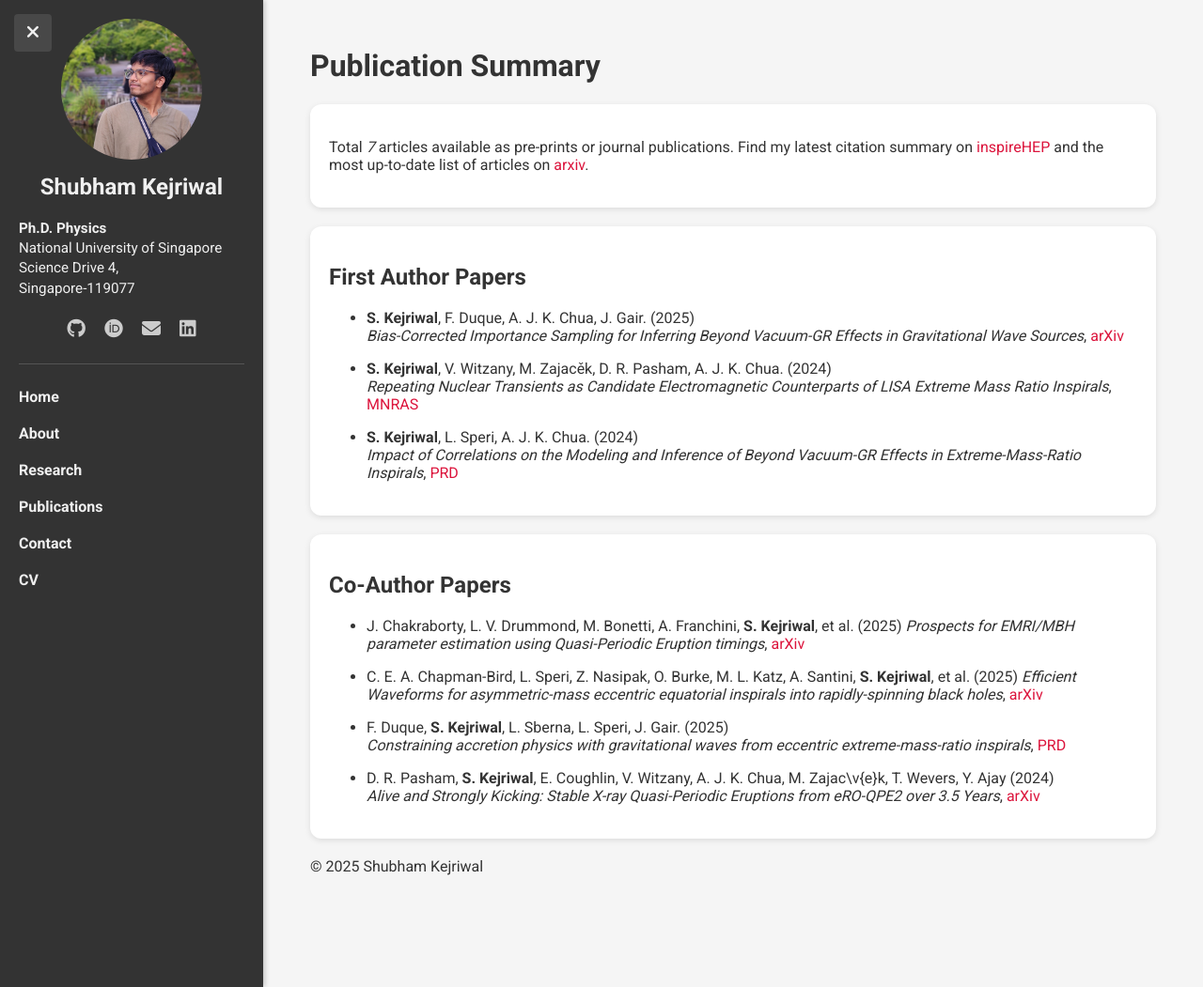
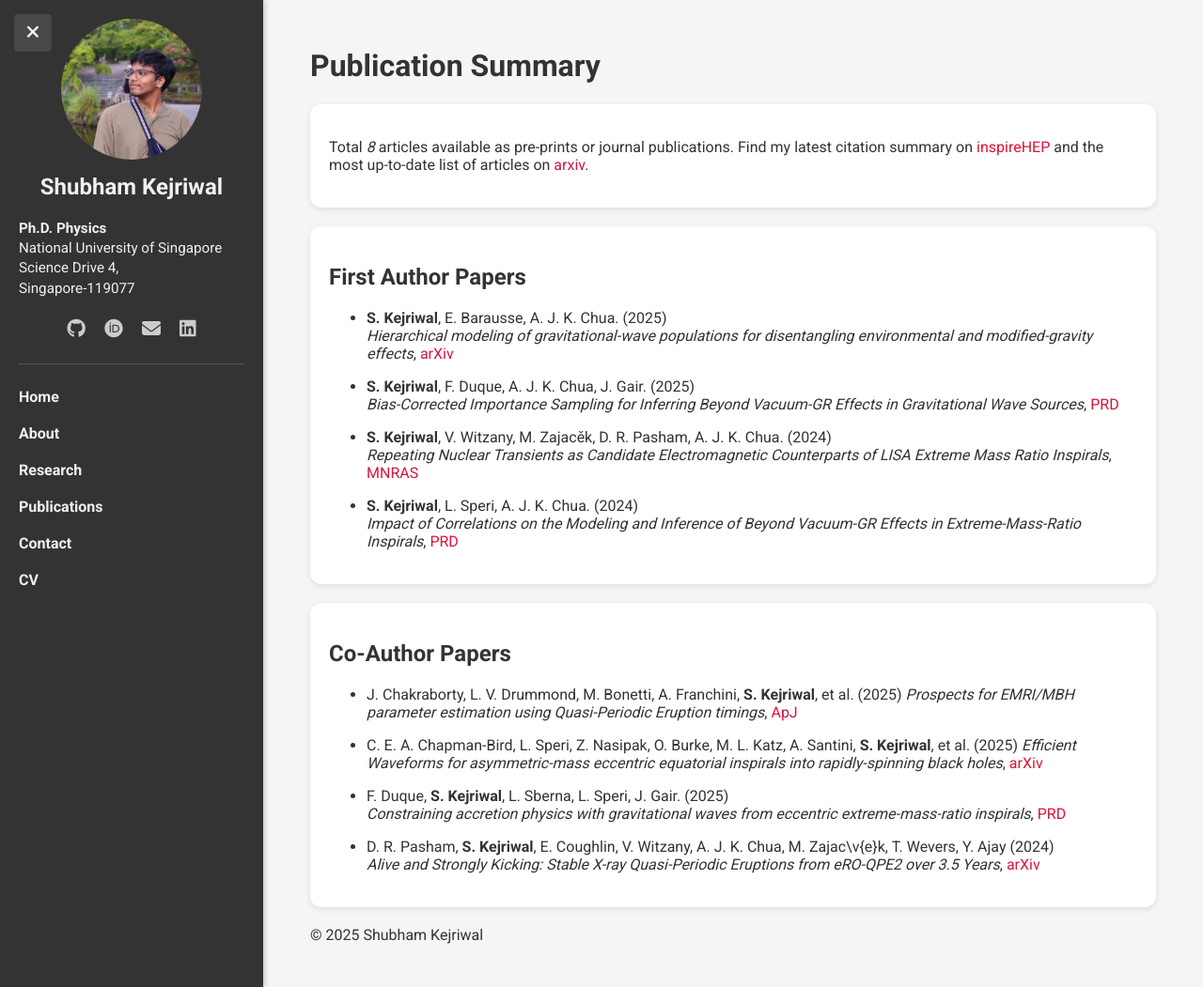
Before and after one commit to perturber/shubham, a Jekyll site: the page built from publications.md, in a window 1280 px wide and 1051 px high. Shown: the whole window at 94% size. Built offline with Jekyll 4.4.1, drawn with Linux system fonts in a browser that asks for light colours.

Commit message:
Add files via upload

```diff
--- a/publications.md
+++ b/publications.md
@@ -8,7 +8,7 @@ permalink: /publications/
 
 <div class="bubble" markdown="1">
 
-Total *7* articles available as pre-prints or journal publications. Find my latest citation summary on [inspireHEP](https://inspirehep.net/authors/2739234?ui-citation-summary=true) and the most up-to-date list of articles on [arxiv](https://arxiv.org/search/advanced?advanced=&terms-0-operator=AND&terms-0-term=Kejriwal%2C+Shubham&terms-0-field=author&classification-physics=y&classification-physics_archives=all&classification-include_cross_list=include&date-year=&date-filter_by=date_range&date-from_date=2023&date-to_date=&date-date_type=submitted_date&abstracts=show&size=50&order=-announced_date_first).
+Total *8* articles available as pre-prints or journal publications. Find my latest citation summary on [inspireHEP](https://inspirehep.net/authors/2739234?ui-citation-summary=true) and the most up-to-date list of articles on [arxiv](https://arxiv.org/search/advanced?advanced=&terms-0-operator=AND&terms-0-term=Kejriwal%2C+Shubham&terms-0-field=author&classification-physics=y&classification-physics_archives=all&classification-include_cross_list=include&date-year=&date-filter_by=date_range&date-from_date=2023&date-to_date=&date-date_type=submitted_date&abstracts=show&size=50&order=-announced_date_first).
 
 </div>
 
@@ -16,8 +16,11 @@ Total *7* articles available as pre-prints or journal publications. Find my late
 
 ## First Author Papers
 
+- **S. Kejriwal**, E. Barausse, A. J. K. Chua. (2025)
+    *Hierarchical modeling of gravitational-wave populations for disentangling environmental and modified-gravity effects*, [arXiv](https://arxiv.org/abs/2510.17398)
+
 - **S. Kejriwal**, F. Duque, A. J. K. Chua, J. Gair. (2025)
-    *Bias-Corrected Importance Sampling for Inferring Beyond Vacuum-GR Effects in Gravitational Wave Sources*, [arXiv](https://arxiv.org/abs/2503.01120)
+    *Bias-Corrected Importance Sampling for Inferring Beyond Vacuum-GR Effects in Gravitational Wave Sources*, [PRD](https://journals.aps.org/prd/abstract/10.1103/7f8h-w4yz)
 
 - **S. Kejriwal**, V. Witzany, M. Zajacěk, D. R. Pasham, A. J. K. Chua. (2024)
     *Repeating Nuclear Transients as Candidate Electromagnetic Counterparts of LISA Extreme Mass Ratio Inspirals*, [MNRAS](https://doi.org/10.1093/mnras/stae1599)
@@ -32,7 +35,7 @@ Total *7* articles available as pre-prints or journal publications. Find my late
 ## Co-Author Papers
 
 - J. Chakraborty, L. V. Drummond, M. Bonetti, A. Franchini, **S. Kejriwal**, et al. (2025)
-    *Prospects for EMRI/MBH parameter estimation using Quasi-Periodic Eruption timings*, [arXiv](https://arxiv.org/abs/2508.20162)
+    *Prospects for EMRI/MBH parameter estimation using Quasi-Periodic Eruption timings*, [ApJ](https://iopscience.iop.org/article/10.3847/1538-4357/ae003b)
 
 - C. E. A. Chapman-Bird, L. Speri, Z. Nasipak, O. Burke, M. L. Katz, A. Santini, **S. Kejriwal**, et al. (2025)
     *Efficient Waveforms for asymmetric-mass eccentric equatorial inspirals into rapidly-spinning black holes*, [arXiv](https://arxiv.org/abs/2506.09470)
```
